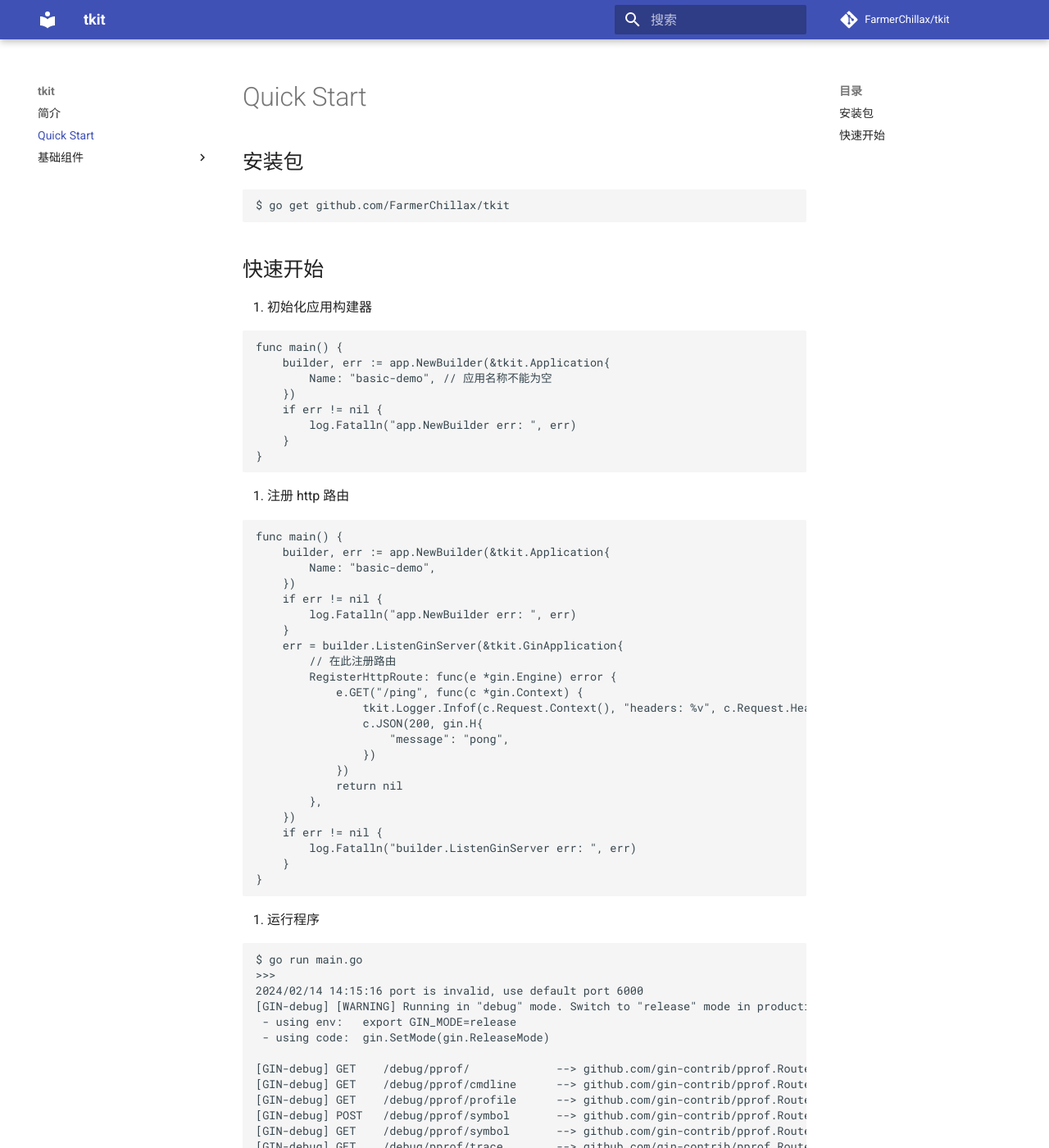
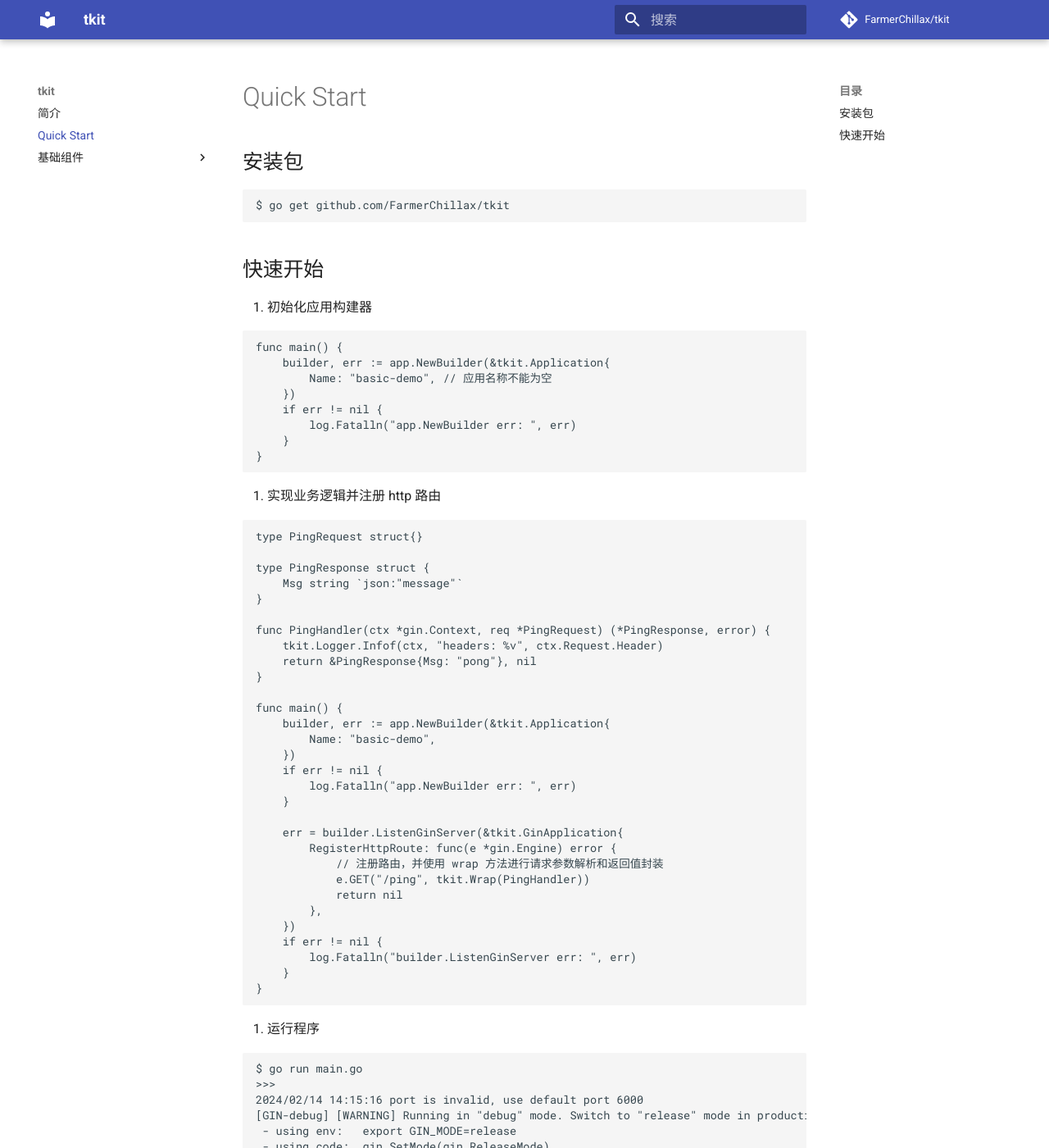
Before and after one commit to FarmerChillax/tkit, an MkDocs documentation site: the page built from docs/quick_start.md, in a window 1280 px wide and 1400 px high. Shown: the whole window at 82% size. Built offline with MkDocs 1.6.1 and Material for MkDocs 9.7.7, drawn with Linux system fonts in a browser that asks for light colours; comment, search, counter and statistics services are not loaded.

Commit message:
docs: 更新文档

````diff
--- a/docs/quick_start.md
+++ b/docs/quick_start.md
@@ -20,8 +20,19 @@
 }
 ```
 
-1. 注册 http 路由
+2. 实现业务逻辑并注册 http 路由
 ```go
+type PingRequest struct{}
+
+type PingResponse struct {
+	Msg string `json:"message"`
+}
+
+func PingHandler(ctx *gin.Context, req *PingRequest) (*PingResponse, error) {
+	tkit.Logger.Infof(ctx, "headers: %v", ctx.Request.Header)
+	return &PingResponse{Msg: "pong"}, nil
+}
+
 func main() {
 	builder, err := app.NewBuilder(&tkit.Application{
 		Name: "basic-demo",
@@ -29,15 +40,11 @@
 	if err != nil {
 		log.Fatalln("app.NewBuilder err: ", err)
 	}
+
 	err = builder.ListenGinServer(&tkit.GinApplication{
-        // 在此注册路由
 		RegisterHttpRoute: func(e *gin.Engine) error {
-			e.GET("/ping", func(c *gin.Context) {
-				tkit.Logger.Infof(c.Request.Context(), "headers: %v", c.Request.Header)
-				c.JSON(200, gin.H{
-					"message": "pong",
-				})
-			})
+			// 注册路由，并使用 wrap 方法进行请求参数解析和返回值封装
+			e.GET("/ping", tkit.Wrap(PingHandler))
 			return nil
 		},
 	})
````
Also changed, not shown: docs/基础组件/error.md (added, +50 -0 lines), 1 other file.
